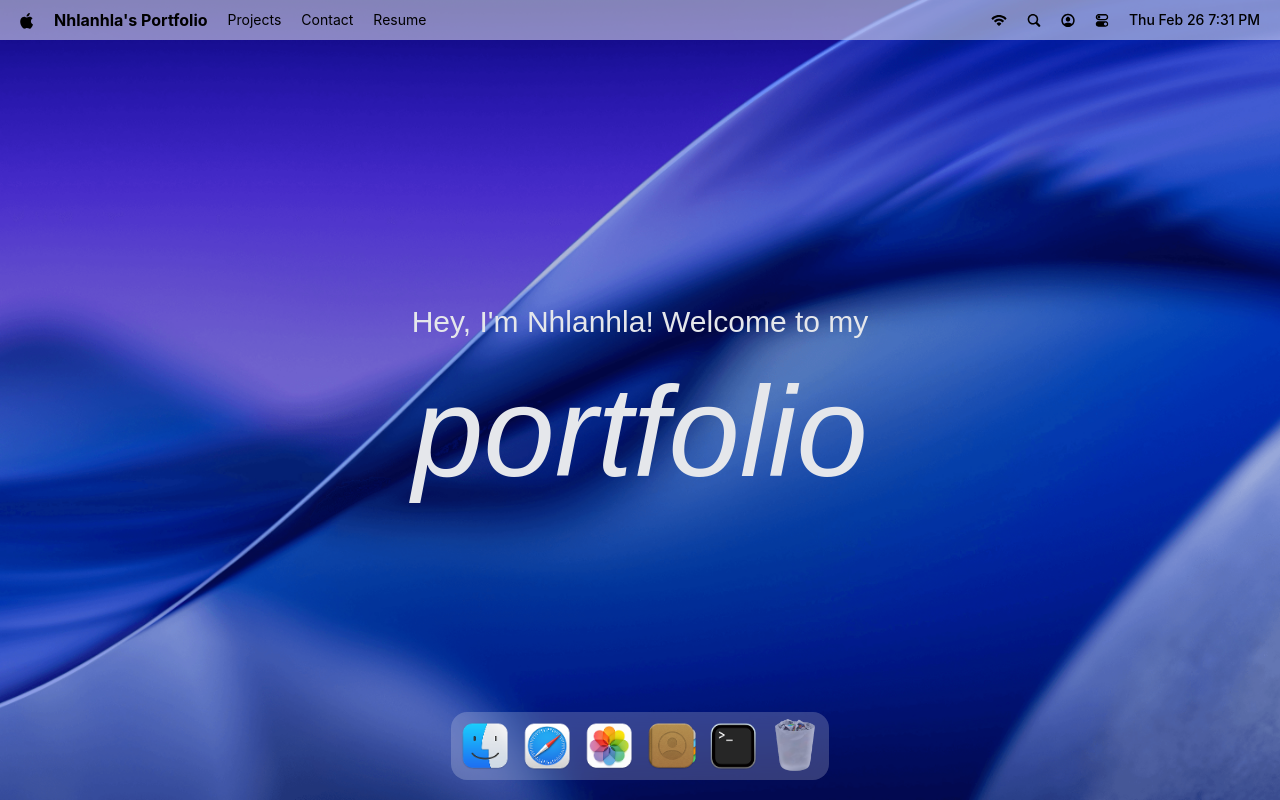
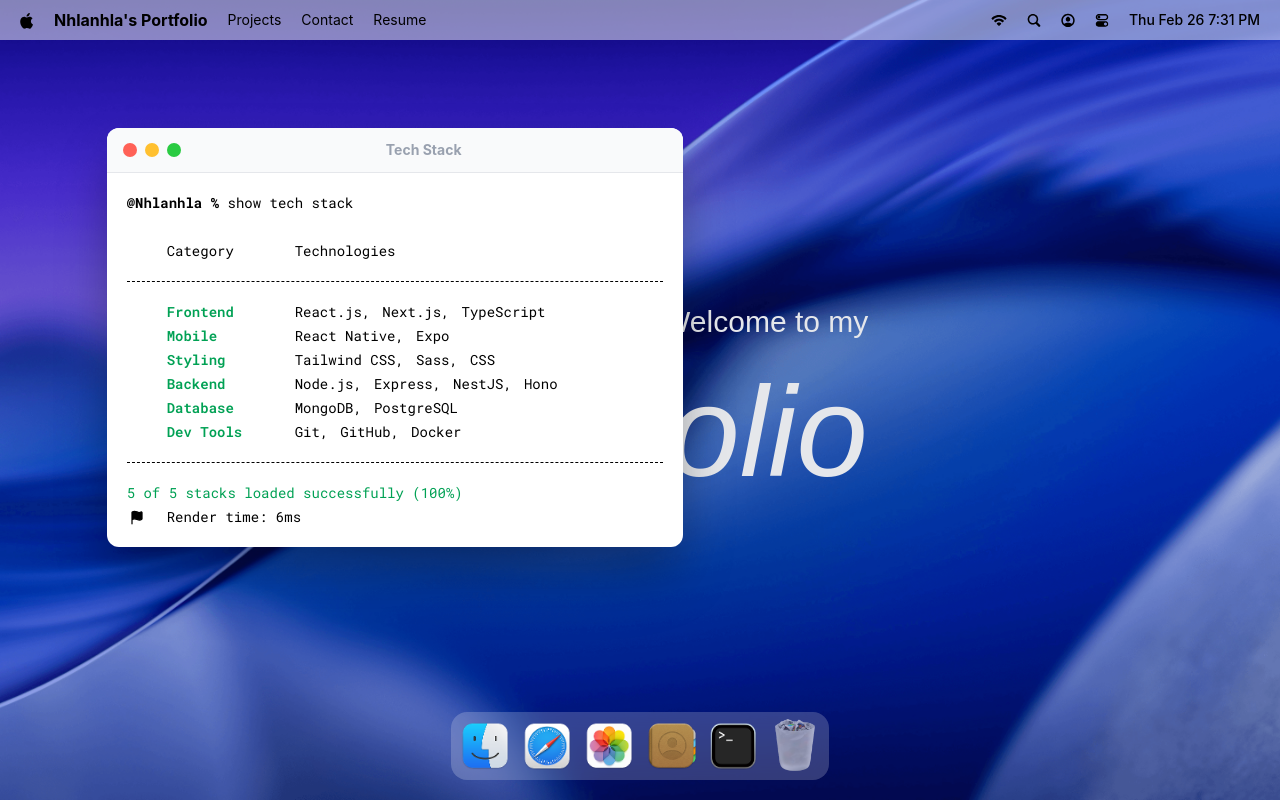
Before and after one commit to NTG841013/MacOS_Portfolio, a React (Vite) app: page / in a window 1280 px wide. Both pictures are taken after a click on the button 733 px from the left and 746 px from the top of the page. Built offline with nearby package versions, Linux system fonts and the light colour scheme; a web font is replaced by a local one.

Commit message:
implemented hoc

```diff
--- a/package.json
+++ b/package.json
@@ -14,11 +14,13 @@
     "@tailwindcss/vite": "^4.2.1",
     "dayjs": "^1.11.19",
     "gsap": "^3.14.2",
+    "immer": "^11.1.4",
     "lucide-react": "^0.575.0",
     "react": "^19.2.0",
     "react-dom": "^19.2.0",
     "react-tooltip": "^5.30.0",
-    "tailwindcss": "^4.2.1"
+    "tailwindcss": "^4.2.1",
+    "zustand": "^5.0.11"
   },
   "devDependencies": {
     "@eslint/js": "^9.39.1",
--- a/src/App.jsx
+++ b/src/App.jsx
@@ -1,4 +1,10 @@
+import gsap from "gsap";
+import {Draggable} from "gsap/Draggable";
+
 import {Navbar, Welcome, Dock} from "#components";
+import {Terminal} from "#windows";
+
+gsap.registerPlugin(Draggable);
 
 const App = () => {
     return (
@@ -6,6 +12,8 @@
             <Navbar />
             <Welcome />
             <Dock />
+
+            <Terminal />
         </div>
     );
 };
--- a/src/components/Dock.jsx
+++ b/src/components/Dock.jsx
@@ -3,9 +3,12 @@
 import gsap from "gsap";
 import {dockApps} from "#constants/index.js";
 import {useGSAP} from "@gsap/react";
+import useWindowStore from "#store/window.js";
+
 
 
 const Dock = () => {
+    const {openWindow, closeWindow, windows} = useWindowStore();
     const dockRef = useRef(null);
 
     useGSAP(() => {
@@ -59,7 +62,23 @@
 
 
 
-    const toggleApp = () => {}
+    const toggleApp = (app) => {
+        if (!app.canOpen) return;
+
+        const window = windows[app.id];
+
+        if(!window){
+        console.error(`Window for app ${app.id} not found. Please check your window configuration.`)
+            return;
+    }
+
+        if(window.isOpen) {
+            closeWindow(app.id);
+        } else {
+            openWindow(app.id);
+        }
+        //console.log(windows);
+    }
 
     return (
         <section id="dock">
--- /dev/null
+++ b/src/components/WindowControls.jsx
@@ -0,0 +1,15 @@
+import useWindowStore from "#store/window.js";
+
+const WindowControls = ({target}) => {
+    const {closeWindow} = useWindowStore();
+
+
+    return (
+        <div id="window-controls">
+            <div className="close" onClick={() => closeWindow(target)}/>
+            <div className="minimize" />
+            <div className="maximize"/>
+        </div>
+);
+};
+export default WindowControls
--- a/src/components/index.jsx
+++ b/src/components/index.jsx
@@ -1,5 +1,6 @@
 import Navbar from './Navbar';
 import Welcome from './Welcome';
 import Dock from './Dock';
+import WindowControls from './WindowControls';
 
-export { Navbar, Welcome, Dock };
+export { Navbar, Welcome, Dock, WindowControls };
--- /dev/null
+++ b/src/hoc/WindowWrapper.jsx
@@ -0,0 +1,57 @@
+import useWindowStore from "#store/window.js";
+import {useLayoutEffect, useRef} from "react";
+import {useGSAP} from "@gsap/react";
+import gsap from "gsap";
+import Draggable from "gsap/Draggable";
+
+const WindowWrapper = (Component, windowKey) => {
+    const Wrapped = (props) => {
+        const {focusWindow, windows} = useWindowStore();
+        const {isOpen, zIndex} = windows[windowKey];
+        const ref = useRef(null);
+
+        useGSAP(() => {
+            const el = ref.current;
+            if (!el || !isOpen) return;
+
+            el.style.display = "block";
+
+            gsap.fromTo(
+                el,
+                {scale: 0.8, opacity: 0, y: 40},
+                {scale: 1, opacity: 1, y: 0, duration: 0.4, ease: "power2.out"},
+                    );
+        }, [isOpen])
+
+        useGSAP(() => {
+            const el = ref.current;
+            if (!el) return;
+
+           const [instance] = Draggable.create(el, { onPress: () => focusWindow(windowKey)});
+           return () => instance.kill();
+            },[])
+
+
+
+        useLayoutEffect(() => {
+            const el = ref.current;
+            if (!el) return;
+
+            el.style.display = isOpen ? "block" : "none";
+        }, [isOpen]);
+
+        return (
+            <section
+                id={windowKey}
+                ref={ref}
+                style ={{zIndex}}
+                className="absolute"
+            >
+                <Component {...props} />
+            </section>
+        );
+    };
+    Wrapped.displayName = `WindowWrapper(${Component.displayName || Component.name || "Component" })`;
+    return Wrapped;
+}
+export default WindowWrapper
--- /dev/null
+++ b/src/store/window.js
@@ -0,0 +1,39 @@
+import {create} from 'zustand'
+import {immer} from 'zustand/middleware/immer'
+import {INITIAL_Z_INDEX, WINDOW_CONFIG} from "#constants/index.js";
+
+const useWindowStore = create(
+    immer((set) => ({
+        windows : WINDOW_CONFIG,
+        nextZIndex : INITIAL_Z_INDEX +1,
+
+        openWindow : (windowKey, data=null) =>
+            set((state) => {
+                    const win = state.windows[windowKey];
+                    if (!win) return;
+                    win.isOpen = true;
+                    win.zIndex = state.nextZIndex;
+                    win.data = data ?? win.data;
+                    state.nextZIndex ++;
+        }),
+
+        closeWindow : (windowKey) =>
+            set((state) => {
+                    const win = state.windows[windowKey];
+                    if (!win) return;
+                    win.isOpen = false;
+                    win.zIndex = INITIAL_Z_INDEX;
+                    win.data = null;
+            }),
+
+        focusWindow : (windowKey) =>
+            set((state) => {
+                    const win = state.windows[windowKey];
+                    if (!win) return;
+                    win.zIndex = state.nextZIndex++;
+            }),
+})),
+
+);
+
+export default useWindowStore;
--- /dev/null
+++ b/src/windows/Terminal.jsx
@@ -0,0 +1,58 @@
+import WindowWrapper from "#hoc/WindowWrapper.jsx";
+import {techStack} from "#constants/index.js";
+import {Flag, Check} from "lucide-react";
+import {WindowControls} from "#components/index.jsx";
+
+const Terminal = () => {
+    return (
+        <>
+            <div id="window-header">
+                <WindowControls target="terminal" />
+                <h2>Tech Stack</h2>
+            </div>
+
+            <div className="techstack">
+                <p>
+                    <span className="font-bold">@Nhlanhla % </span>
+                    show tech stack
+                </p>
+                <div className="label">
+                    <p className="w-32">Category</p>
+                    <p>Technologies</p>
+                </div>
+                <ul className="content">
+                    {techStack.map(({category, items}) => (
+                        <li key={category} className="flex items-center">
+                            <check className="check" size={20} />
+                            <h3>{category}</h3>
+                            <ul>
+                                {items.map((item, i) => (
+                                    <li key={i}>
+                                        {item}
+                                        {i < items.length - 1 ? ', ' : ''}</li>
+                                ))}
+                            </ul>
+                        </li>
+                        )
+                    )}
+                </ul>
+                <div className="footnote">
+                    <p>
+                        <check className="check" size={20} /> 5 of 5 stacks loaded successfully (100%)
+                    </p>
+
+                    <p className="text-black">
+                        <Flag size={15} fill="black" />
+                        Render time: 6ms
+
+                    </p>
+
+                </div>
+            </div>
+            </>
+
+    );
+};
+
+const TerminalWindow =WindowWrapper(Terminal, "terminal")
+export default TerminalWindow
--- /dev/null
+++ b/src/windows/index.js
@@ -0,0 +1,3 @@
+import Terminal from './Terminal'
+
+export { Terminal };
```
Also changed, not shown: 1 other file (tests, documents, lock files or other folders).
